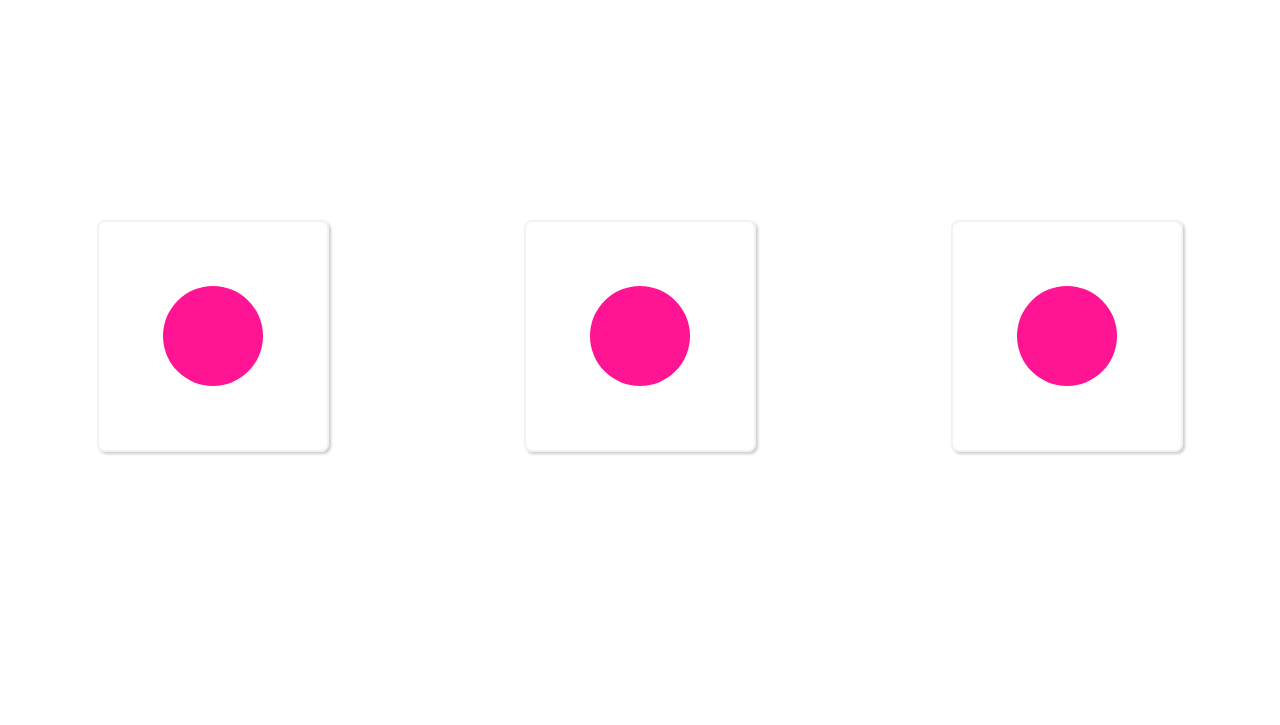
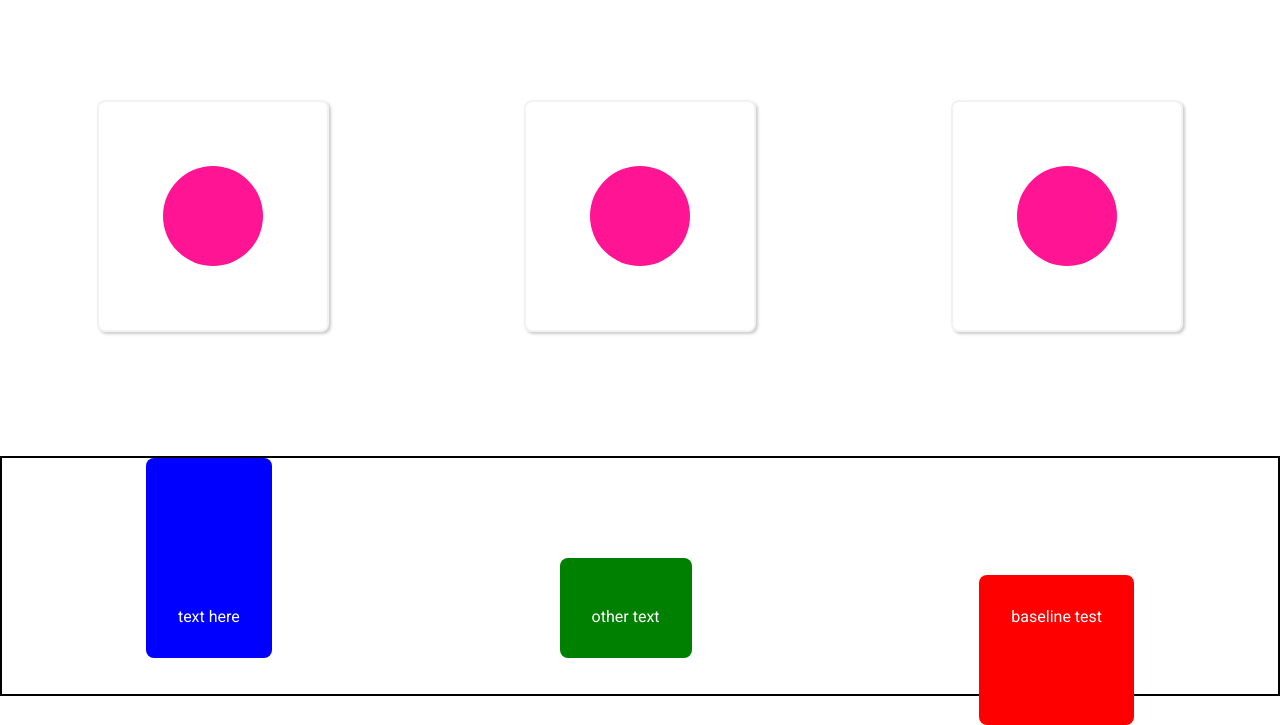
Before and after one commit to msarah/CSS2019, a plain HTML site: page 009_fundamentals_of_layouts/06_FLEXBOX/02_container_properties/02_align_items/index.html in a window 1280 px wide. Shown: the part 104-829 px from the top of the page. Before the commit the page ends 800 px from the top, so only its background shows below. Drawn offline with Linux system fonts and the light colour scheme.

Commit message:
adds more flexbox: align items:baseline

```diff
--- a/009_fundamentals_of_layouts/06_FLEXBOX/02_container_properties/02_align_items/index.html
+++ b/009_fundamentals_of_layouts/06_FLEXBOX/02_container_properties/02_align_items/index.html
@@ -24,5 +24,11 @@
       <div class="circle"></div>
     </div>
   </main>
+
+  <footer>
+    <div class="foot1">text here</div>
+    <div class="foot2">other text</div>
+    <div class="foot3">baseline test</div>
+  </footer>
 </body>
 </html>
--- a/009_fundamentals_of_layouts/06_FLEXBOX/02_container_properties/02_align_items/main.css
+++ b/009_fundamentals_of_layouts/06_FLEXBOX/02_container_properties/02_align_items/main.css
@@ -16,7 +16,7 @@ header {
 }
 
 main {
-  height: 90vh;
+  height: 60vh;
   /* border: 5px solid black; */
   /*-----flex properties-----*/
   display: flex;
@@ -47,3 +47,37 @@ header h1 {
   border-radius: 50%;
   background-color: deeppink;
 }
+
+footer {
+  height: 30vh;
+  border: 2px solid black;
+  display: flex;
+  justify-content: space-around;
+  align-items: baseline;
+}
+
+footer div {
+  display: flex;
+  flex-direction: column;
+  border-radius: .5rem;
+  padding: 2rem;
+  color: white;
+}
+
+.foot1 {
+  height: 200px;
+  background-color: blue;
+  justify-content: flex-end;
+}
+
+.foot2 {
+  height: 100px;
+  background-color: green;
+  justify-content: flex-end;
+}
+
+.foot3 {
+  height: 150px;
+  background-color: red;
+  justify-content: flex-start;
+}
```
